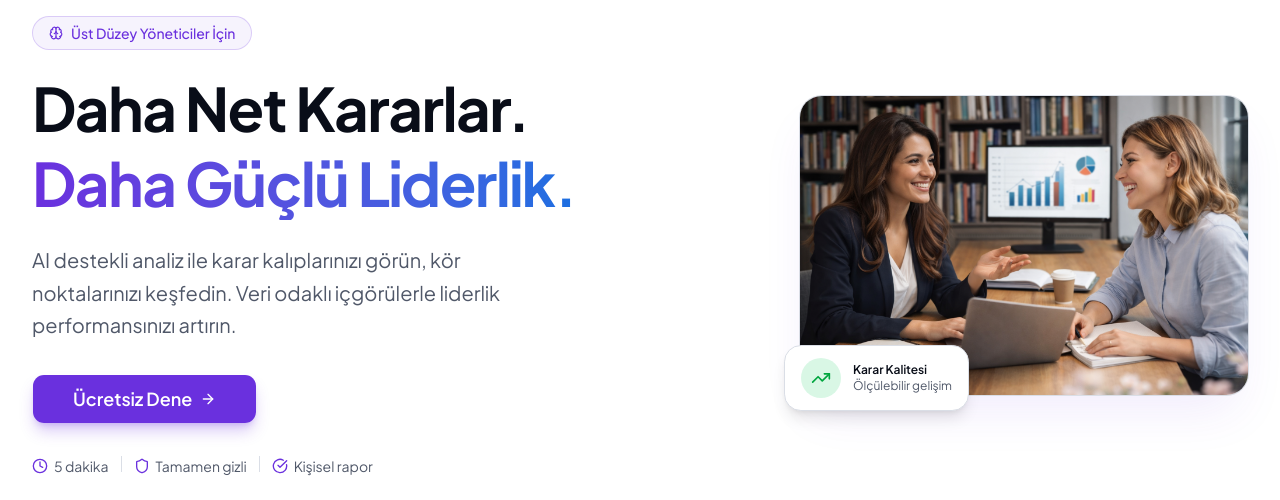
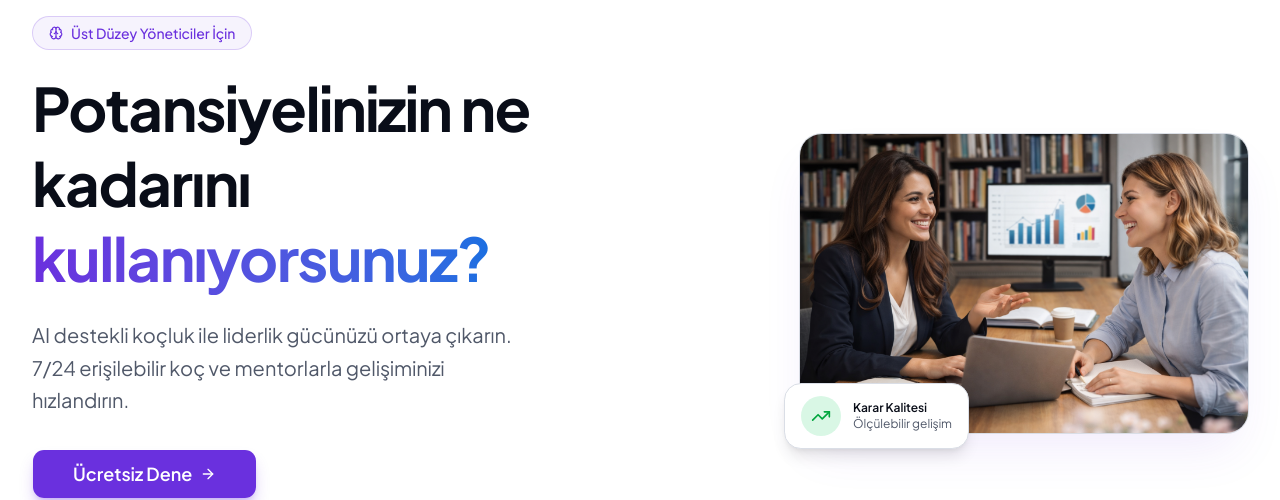
Before and after one commit to HAKAN8080/thorius-app, a Next.js app: page / in a window 1280 px wide. Shown: the part 158-658 px from the top of the page. Built offline with nearby package versions, Linux system fonts and the light colour scheme; no server answers.

Commit message:
Hero: Soru ile başlangıç - Potansiyelinizin ne kadarını kullanıyorsunuz?

```diff
--- a/src/app/page.tsx
+++ b/src/app/page.tsx
@@ -35,19 +35,19 @@ export default async function HomePage() {
                 Üst Düzey Yöneticiler İçin
               </div>
 
-              {/* Ana Başlık - Sonuç Odaklı */}
+              {/* Ana Başlık - Soru ile Başla */}
               <h1 className="mb-6 text-4xl font-bold leading-tight tracking-tight text-foreground sm:text-5xl lg:text-6xl">
-                Daha Net Kararlar.
+                Potansiyelinizin ne kadarını
                 <br />
                 <span className="bg-gradient-to-r from-primary to-accent bg-clip-text text-transparent">
-                  Daha Güçlü Liderlik.
+                  kullanıyorsunuz?
                 </span>
               </h1>
 
               {/* Alt Başlık */}
               <p className="mb-8 max-w-lg text-lg leading-relaxed text-muted-foreground lg:text-xl">
-                AI destekli analiz ile karar kalıplarınızı görün, kör noktalarınızı keşfedin.
-                Veri odaklı içgörülerle liderlik performansınızı artırın.
+                AI destekli koçluk ile liderlik gücünüzü ortaya çıkarın.
+                7/24 erişilebilir koç ve mentorlarla gelişiminizi hızlandırın.
               </p>
 
               {/* Tek CTA */}
```
